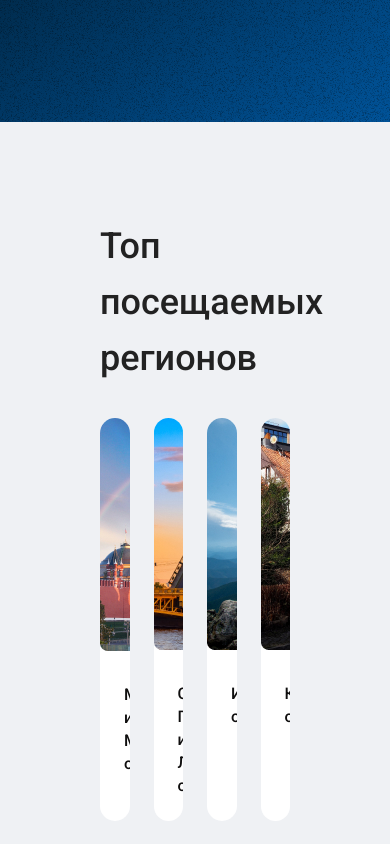
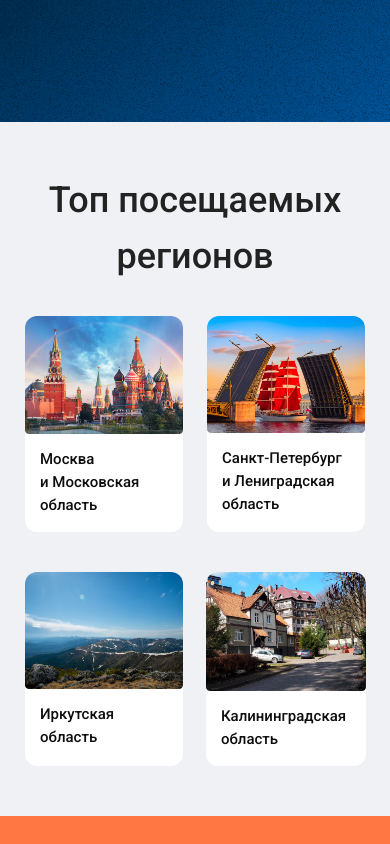
Before and after one commit to jeezou/tours-portal, a Vue app: page / in a window 390 px wide. Shown: the part 4060-4904 px from the top of the page. Built offline with nearby package versions, Linux system fonts and the light colour scheme.

Commit message:
feat: add TopRegions and RegionCard adaptive design

```diff
--- a/src/components/RegionCard.vue
+++ b/src/components/RegionCard.vue
@@ -22,11 +22,28 @@ export default {
   border-radius: 16px;
   overflow: hidden;
 
+  display: flex;
+  flex-direction: column;
+
   &__name {
     padding: 32px 24px 24px 24px;
     color: $black;
     font-weight: 500;
     line-height: 23px;
   }
+
+  &__img {
+    width: 100%;
+  }
+}
+
+@media screen and (max-width: 600px) {
+  .card {
+    border-radius: 12px;
+    &__name {
+      padding: 14px 20px 15px 15px;
+      font-size: 15px;
+    }
+  }
 }
 </style>
--- a/src/components/TopRegions.vue
+++ b/src/components/TopRegions.vue
@@ -69,4 +69,29 @@ export default {
     }
   }
 }
+
+@media screen and (max-width: 1280px) {
+  .regions .container {
+    .heading {
+      text-align: center;
+    }
+    .cards {
+      grid-template-columns: 1fr 1fr;
+
+      row-gap: 40px;
+
+      justify-items: center;
+
+      > * {
+        max-width: 350px;
+      }
+    }
+  }
+}
+
+@media screen and (max-width: 768px) {
+  .regions {
+    padding: 50px 25px;
+  }
+}
 </style>
```
